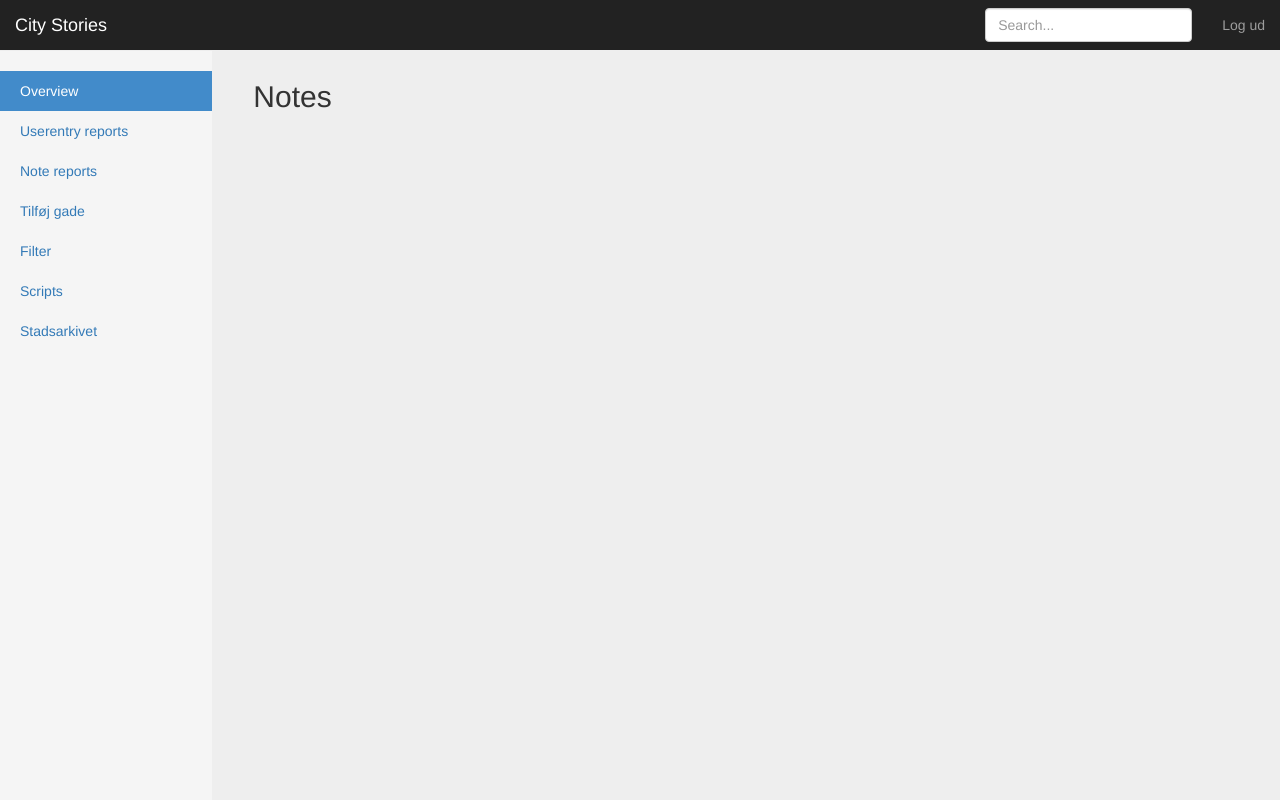
After one commit to andersravn/citystories, a Django app: page /dash/note-reports/ in a window 1280 px wide. The commit adds this page. Run offline with Django 3.2, Linux system fonts and the light colour scheme; the visitor is signed in with stand-in values (Sample User, id 1); data that the repository does not hold is empty; some libraries are stand-ins or nearby versions.

Commit message:
Report handling

```diff
--- a/citystories/api/models.py
+++ b/citystories/api/models.py
@@ -50,6 +50,7 @@ class UserEntry(models.Model):
     pnt = models.PointField(null=True, blank=True, geography=True)
     place = models.CharField(max_length=55, null=True, blank=True)
     no_good = models.BooleanField(default=False)
+    reported = models.BooleanField(default=False)
     objects = models.GeoManager()
     created = models.DateTimeField(default=timezone.now, editable=False)
 
@@ -76,6 +77,7 @@ class Note(models.Model):
     from_date = models.DateField()
     media = models.BooleanField(default=False)
     no_good = models.BooleanField(default=False)
+    reported = models.BooleanField(default=False)
     lat = models.CharField(max_length=12, default='none')
     lng = models.CharField(max_length=12, default='none')
     place = models.ForeignKey(Place)
--- a/citystories/api/views.py
+++ b/citystories/api/views.py
@@ -296,11 +296,11 @@ def report(request, info):
         info = info.split(',')
         if info[1] == 'note':
             note = Note.objects.get(pk=info[0])
-            note.no_good = True
+            note.reported = True
             note.save()
         if info[1] == 'userentry':
             userentry = UserEntry.objects.get(pk=info[0])
-            userentry.no_good = True
+            userentry.reported = True
             userentry.save()
         return Response({"message": "Reported!"})
     return Response({"message": "Can not compute..."})
--- a/citystories/dashboard/templates/dashboard/base.html
+++ b/citystories/dashboard/templates/dashboard/base.html
@@ -53,8 +53,10 @@
       vi, og hvor mange sedler i alt i databasen? -->
       <ul class="nav nav-sidebar">
         <li class="active"><a href="/dash/">Overview <span class="sr-only">(current)</span></a></li>
-        <li><a href="#">Gader</a></li>
+        <li><a href="/dash/userentry-reports/">Userentry reports</a></li>
+        <li><a href="/dash/note-reports/">Note reports</a></li>
         <li><a href="/dash/add-street/">Tilføj gade</a></li>
+        <li><a href="/dash/filter/">Filter</a></li>
         <li><a href="/dash/scripts/">Scripts</a></li>
         <li><a href="/dash/stadsarkiv-api/">Stadsarkivet</a></li>
       </ul>
--- /dev/null
+++ b/citystories/dashboard/templates/dashboard/note_reports.html
@@ -0,0 +1,23 @@
+{% extends 'dashboard/base.html' %}
+
+{% block content %}
+  <div class="row">
+    <div class="col-md-6">
+      <h2>Notes</h2>
+      <div class="list-group">
+        {% for note in notes %}
+          <div class="list-group-item">
+            {{ note.text_content }}<br />
+            <small>Sted: {{ note.place.name }} Rating: {{ note.rating }} UUID: {{ note.uuid }}</small>
+            <form method="post" action="/dash/note-reports/">
+              {% csrf_token %}
+              <input type="hidden" name="uuid" value="{{ note.uuid }}" />
+              <button class="btn btn-default btn-xs" name="rm-note">Fjern</button>
+              <button class="btn btn-danger btn-xs" name="del-note">Slet</button>
+            </form>
+          </div>
+        {% endfor %}
+      </div>
+    </div>
+  </div>
+{% endblock %}
--- a/citystories/dashboard/urls.py
+++ b/citystories/dashboard/urls.py
@@ -7,7 +7,10 @@ from dashboard import views
 
 urlpatterns = [
     url(r'^$', views.dash_view, name='dash'),
+    url(r'^userentry-reports/', views.userentry_reports_view, name='userentry_reports'),
+    url(r'^note-reports/', views.note_reports_view, name='note_reports'),
     url(r'^add-street/', views.add_street_view, name='add_street'),
+    url(r'^filter/', views.filter_view, name='filter'),
     url(r'^scripts/', views.scripts_view, name='note_scripts'),
     url(r'^load-csv/', views.load_csv, name='load_csv'),
     url(r'^stadsarkiv-api/', views.stadsarkiv_api, name='stadsarkiv_api'),
--- a/citystories/dashboard/views.py
+++ b/citystories/dashboard/views.py
@@ -5,11 +5,14 @@ from django.shortcuts import render, render_to_response, redirect
 from django.contrib.auth.models import User
 from django.contrib.auth import authenticate, login, logout
 from django.contrib import messages
+from django.contrib.auth.decorators import login_required
 
 import dashboard.scripts as scripts
 from api.models import Place
 
 # Create your views here.
+
+from api.models import UserEntry, Note
 
 
 def dash_view(request):
@@ -23,6 +26,47 @@ def dash_view(request):
             return redirect('/dash/login/')
 
 
+@login_required(login_url='/dash/login/')
+def userentry_reports_view(request):
+    context = {}
+    template_name = 'dashboard/userentry_reports.html'
+
+    if request.method == 'GET':
+        context['userentries'] = UserEntry.objects.filter(reported=True, no_good=False)
+        return render(request, template_name, context)
+
+    if request.method == 'POST':
+        uuid = request.POST['uuid']
+        userentry = UserEntry.objects.get(pk=uuid)
+        if 'rm-userentry' in request.POST:
+            userentry.no_good = True
+            userentry.save()
+        elif 'del-userentry' in request.POST:
+            userentry.delete()
+        return redirect('/dash/userentry-reports/')
+
+
+@login_required(login_url='/dash/login/')
+def note_reports_view(request):
+    context = {}
+    template_name = 'dashboard/note_reports.html'
+
+    if request.method == 'GET':
+        context['notes'] = Note.objects.filter(reported=True, no_good=False)
+        return render(request, template_name, context)
+
+    if request.method == 'POST':
+        uuid = request.POST['uuid']
+        note = Note.objects.get(pk=uuid)
+        if 'rm-note' in request.POST:
+            note.no_good = True
+            note.save()
+        elif 'del-note' in request.POST:
+            note.delete()
+        return redirect('/dash/note-reports/')
+
+
+@login_required(login_url='/dash/login/')
 def add_street_view(request):
     context = {}
     template_name = 'dashboard/add_street.html'
@@ -37,6 +81,16 @@ def add_street_view(request):
         return redirect('/dash/add-street/')
 
 
+@login_required(login_url='/dash/login/')
+def filter_view(request):
+    context = {}
+    template_name = 'dashboard/filter.html'
+
+    if request.method == 'GET':
+        return render(request, template_name, context)
+
+
+@login_required(login_url='/dash/login/')
 def stadsarkiv_api(request):
     context = {}
     template_name = 'dashboard/stadsarkiv_api.html'
@@ -46,6 +100,7 @@ def stadsarkiv_api(request):
         return render(request, template_name, context)
 
 
+@login_required(login_url='/dash/login/')
 def scripts_view(request):
     context = {}
     template_name = 'dashboard/scripts.html'
@@ -54,6 +109,7 @@ def scripts_view(request):
         return render(request, template_name, context)
 
 
+@login_required(login_url='/dash/login/')
 def load_csv(request):
     if request.method == 'GET':
         scripts.load_csv()  # Indsætter alle unikke steder i Sejrs Sedler.
@@ -65,6 +121,7 @@ def load_csv(request):
         return redirect('/dash/scripts/')
 
 
+@login_required(login_url='/dash/login/')
 def add_pnt_fields(request):
     if request.method == 'GET':
         scripts.add_pnt_fields() # Tilføjer pnt felter til alle Note objekter i databasen.
```
Also changed, not shown: citystories/dashboard/templates/dashboard/filter.html (added, +17 -0 lines), citystories/dashboard/templates/dashboard/userentry_reports.html (added, +23 -0 lines), citystories/api/migrations/0041_auto_20160131_1637.py (added).
